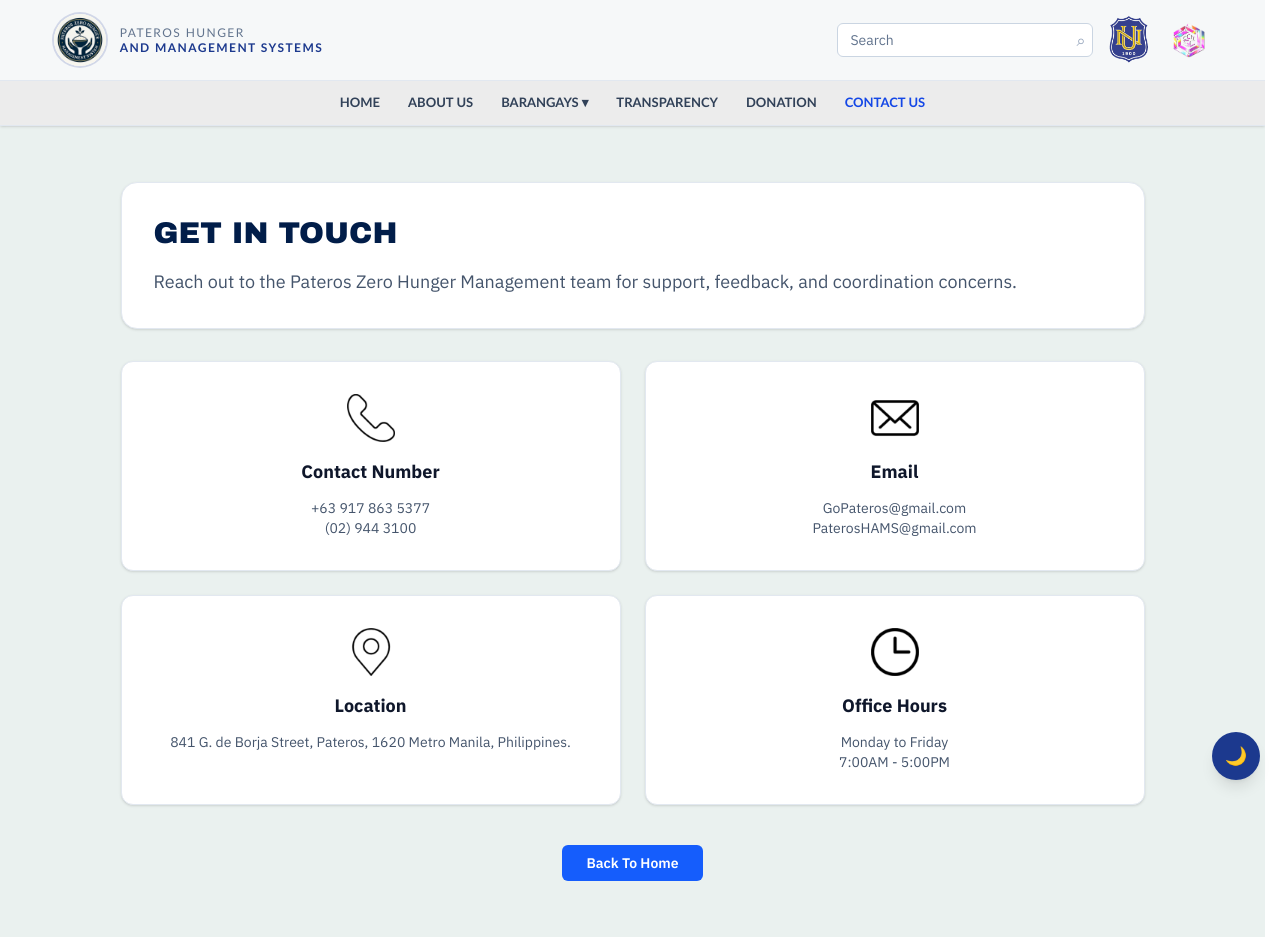
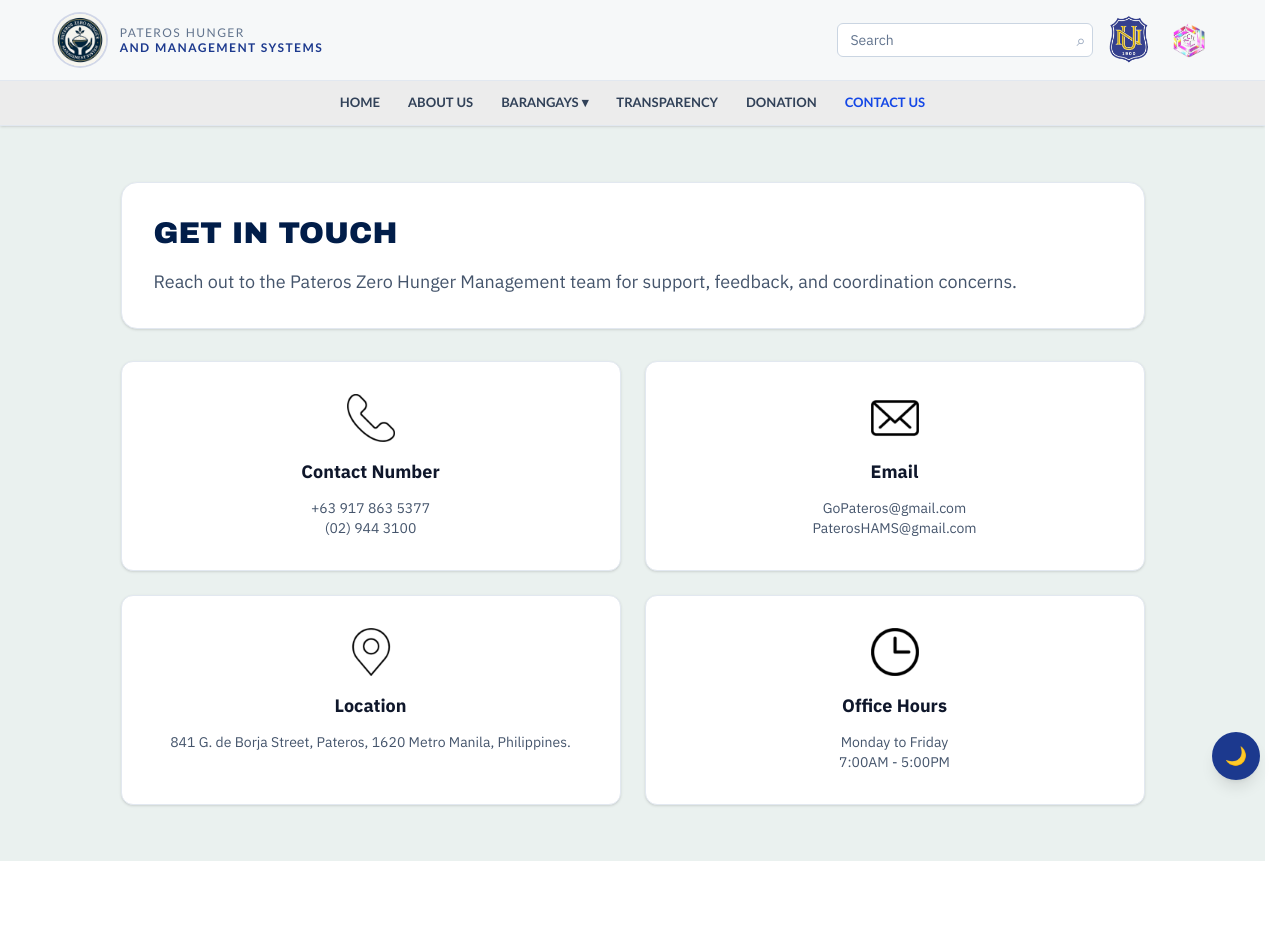
Before and after one commit to Hunger-Management/PHAMS, a React (Vite) app: page /contact in a window 1280 px wide. After the commit the page ends 861 px from the top, so only its background shows below. Built offline with nearby package versions, Linux system fonts and the light colour scheme.

Commit message:
remove back button

```diff
--- a/src/pages/ContactPage.jsx
+++ b/src/pages/ContactPage.jsx
@@ -79,17 +79,6 @@ function ContactPage() {
             </p>
           </div>
         </div>
-
-        <div className="mt-10 text-center">
-          <Link
-            to="/"
-            className={`inline-flex items-center rounded-md px-6 py-2 text-sm font-semibold transition-colors ${
-              isDarkMode ? 'bg-blue-700 text-white hover:bg-blue-600' : 'bg-blue-600 text-white hover:bg-blue-700'
-            }`}
-          >
-            Back To Home
-          </Link>
-        </div>
       </section>
     </main>
   )
```
